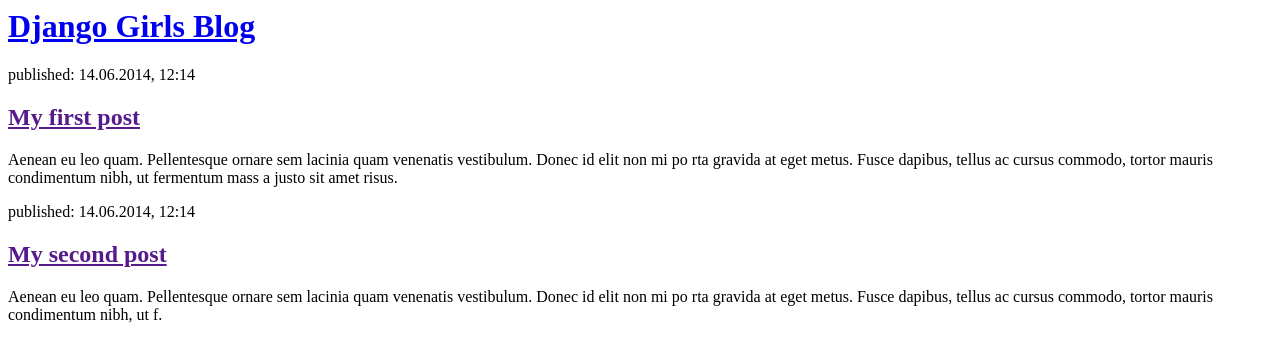
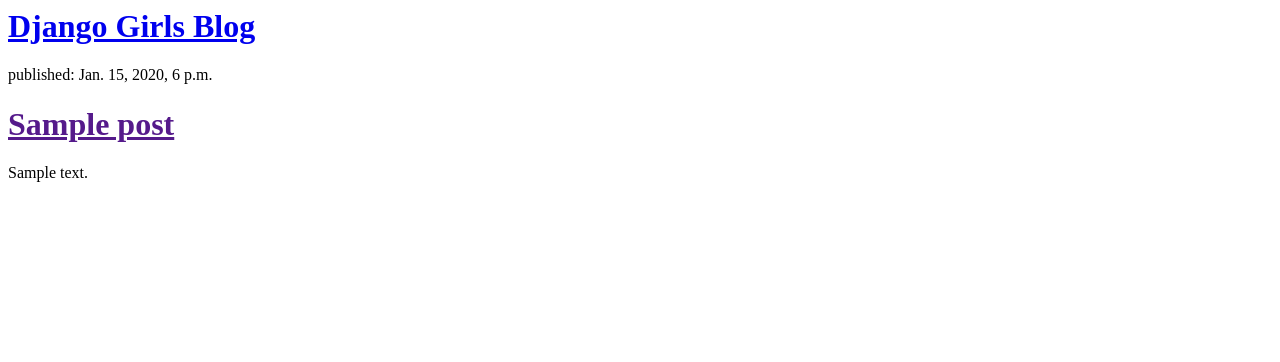
Before and after one commit to YanthonyYan209/my-first-blog-1, a Django app: page / in a window 1280 px wide. Shown: the top 362 px of the page. Run offline with Django 3.2, Linux system fonts and the light colour scheme; tables that the repository leaves empty hold one stand-in row (values such as "Sample post").

Commit message:
Modified templates to display posts from database

```diff
--- a/blog/templates/blog/post_list.html
+++ b/blog/templates/blog/post_list.html
@@ -1,5 +1,18 @@
 <html>
-<head>								<title>Django	Girls	blog</title>				</head>				<body>								<div>												<h1><a	href="/">Django	Girls	Blog</a></h1>								</div>
-<div>												<p>published:	14.06.2014,	12:14</p>												<h2><a	href="">My	first	post</a></h2>												<p>Aenean	eu	leo	quam.	Pellentesque	ornare	sem	lacinia	quam	venenatis	vestibulum.	Donec	id	elit	non	mi	po rta	gravida	at	eget	metus.	Fusce	dapibus,	tellus	ac	cursus	commodo,	tortor	mauris	condimentum	nibh,	ut	fermentum	mass a	justo	sit	amet	risus.</p>								</div>
-<div>												<p>published:	14.06.2014,	12:14</p>												<h2><a	href="">My	second	post</a></h2>												<p>Aenean	eu	leo	quam.	Pellentesque	ornare	sem	lacinia	quam	venenatis	vestibulum.	Donec	id	elit	non	mi	po rta	gravida	at	eget	metus.	Fusce	dapibus,	tellus	ac	cursus	commodo,	tortor	mauris	condimentum	nibh,	ut	f.</p>								</div>				</body>
+<head>
+    <title>Django Girls blog</title>
+</head>
+<body>
+ <div>
+        <h1><a href="/">Django Girls Blog</a></h1>
+    </div>
+
+    {% for post in posts %}
+        <div>
+            <p>published: {{ post.published_date }}</p>
+            <h1><a href="">{{ post.title }}</a></h1>
+            <p>{{ post.text|linebreaksbr }}</p>
+        </div>
+    {% endfor %}
+</body>
 </html>
--- a/blog/views.py
+++ b/blog/views.py
@@ -1,6 +1,9 @@
 from django.shortcuts import render
+from django.utils import timezone
+from .models import Post
 
 def	post_list(request):
-    return	render(request,	'blog/post_list.html',	{})
+    posts = Post.objects.filter(published_date__lte=timezone.now()).order_by('published_date')
+    return	render(request,	'blog/post_list.html',	{'posts': posts})
 
 # Create your views here.
```
